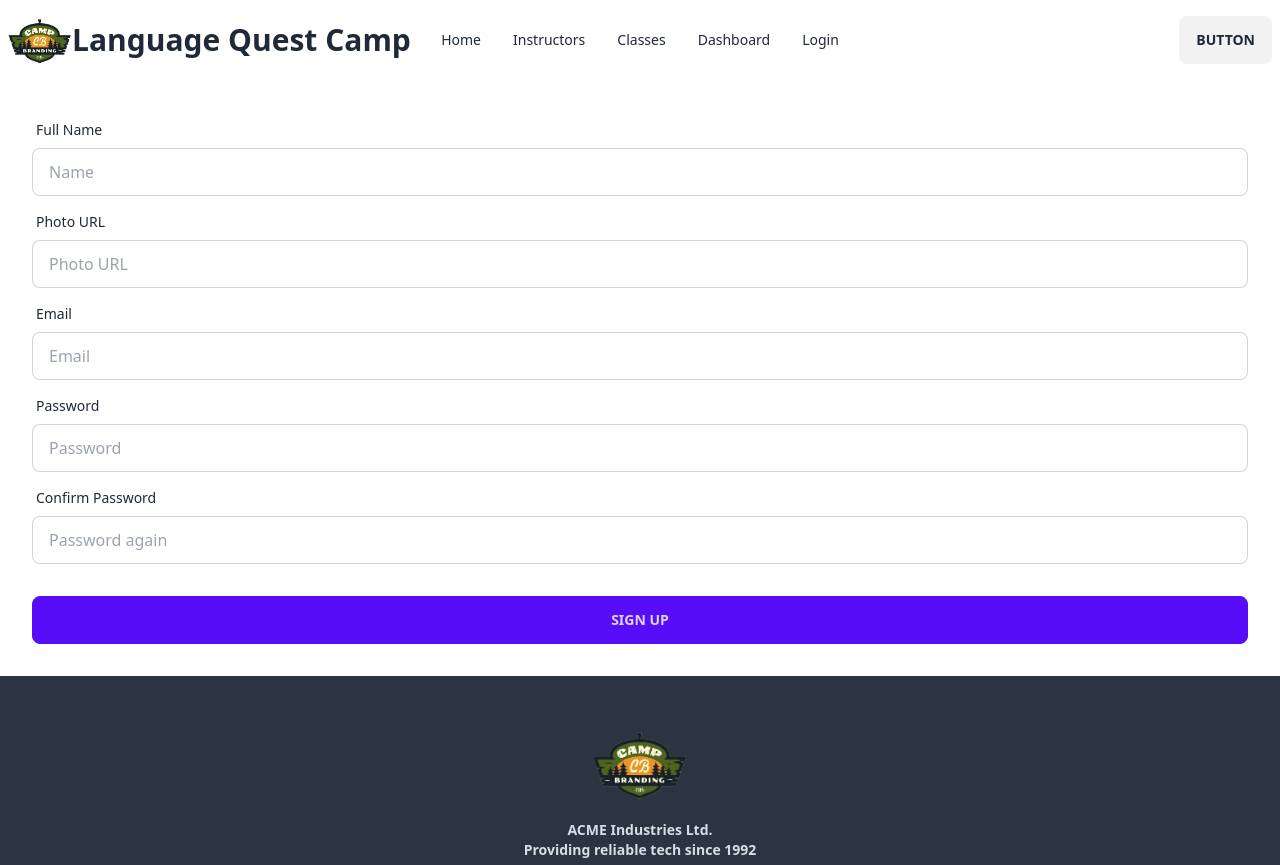
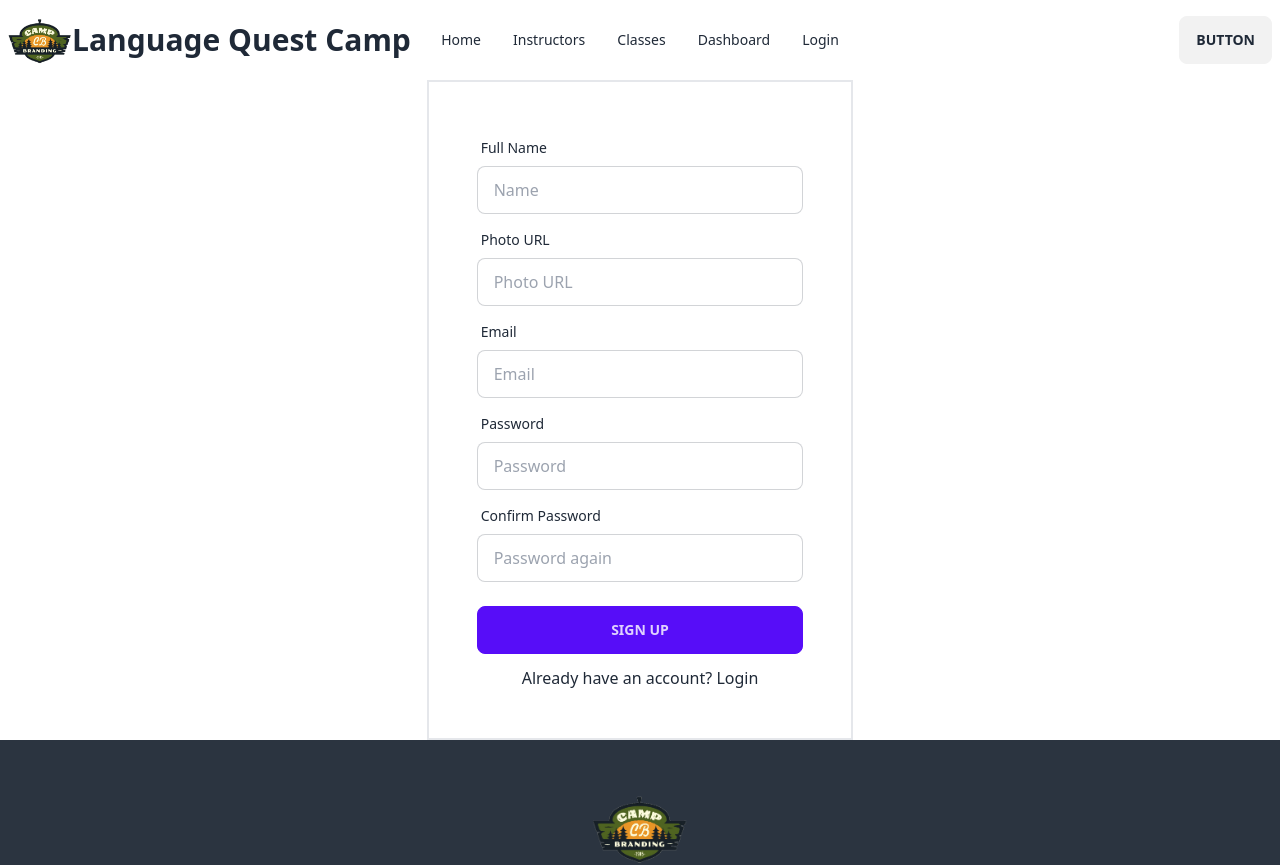
Before and after one commit to mehedi-hasan16/summer-camp-client-side, a React (Vite) app: page /signup in a window 1280 px wide. Shown: the top 865 px of the page. Built offline with nearby package versions, Linux system fonts and the light colour scheme; no server answers.

Commit message:
fixed login and signup page

```diff
--- /dev/null
+++ b/src/components/page/Dashboard/AllUser/AllUser.jsx
@@ -0,0 +1,10 @@
+
+const AllUser = () => {
+    return (
+        <div>
+            this is all user
+        </div>
+    );
+};
+
+export default AllUser;
--- a/src/components/page/Dashboard/Dashboard.jsx
+++ b/src/components/page/Dashboard/Dashboard.jsx
@@ -1,9 +1,12 @@
+import { Link, Outlet } from "react-router-dom";
 
 
 const Dashboard = () => {
     const item =
         <>
-            <li><a>Sidebar Item 1</a></li>
+            <Link to='/dashboard/allusers'><li><a>All User</a></li></Link>
+            <li><a>Sidebar Item 2</a></li>
+            <li><a>Sidebar Item 2</a></li>
             <li><a>Sidebar Item 2</a></li>
         </>
     return (
@@ -11,7 +14,7 @@ const Dashboard = () => {
             <div className="drawer lg:drawer-open">
                 <input id="my-drawer-2" type="checkbox" className="drawer-toggle" />
                 <div className="drawer-content flex flex-col items-center justify-center">
-                    {/* Page content here */}
+                    <Outlet></Outlet>
                     <label htmlFor="my-drawer-2" className="btn btn-primary drawer-button lg:hidden">Open drawer</label>
 
                 </div>
--- a/src/components/page/Login/Login.jsx
+++ b/src/components/page/Login/Login.jsx
@@ -1,5 +1,6 @@
 import { useState } from 'react';
 import { useForm } from 'react-hook-form';
+import { Link } from 'react-router-dom';
 
 const Login = () => {
     const [showPass, setShowPass] = useState(true)
@@ -26,16 +27,17 @@ const Login = () => {
                             <span className="label-text">Password</span>
                         </label>
                         <div className='relative'>
-                    <input type={showPass?'password':'text'} placeholder="Password" className="input input-bordered w-full" {...register("password", { required: true, maxLength: 100 })} />
+                            <input type={showPass ? 'password' : 'text'} placeholder="Password" className="input input-bordered w-full" {...register("password", { required: true, maxLength: 100 })} />
                             <span type="button" className='absolute btn btn-secondary btn-xs right-2 top-3' onClick={() => setShowPass(!showPass)}>{showPass ? 'show' : 'hide'}</span>
                         </div>
 
                     </div>
+                    <div className="form-control mt-5">
+                        <input className='btn btn-primary' type="submit" value='Login' />
+                    </div>
 
-
-                <input className='btn btn-primary mt-3' type="submit" value='Login' />
                 </form>
-
+                <div className='text-center mt-3'>New in website? <Link to='/signup'>Register</Link></div>
             </div>
         </div>
     );
--- a/src/components/page/Signup/Signup.jsx
+++ b/src/components/page/Signup/Signup.jsx
@@ -1,7 +1,7 @@
 import { useForm } from 'react-hook-form';
 import useAuth from '../../../hooks/useAuth';
 import Swal from 'sweetalert2';
-import { useNavigate } from 'react-router-dom';
+import { Link, useNavigate } from 'react-router-dom';
 const Signup = () => {
     const { register, getValues, handleSubmit, reset, formState: { errors } } = useForm();
     const { createUser, updateUserProfile } = useAuth();
@@ -43,7 +43,7 @@ const Signup = () => {
     };
 
     return (
-        <div>
+        <div className='border-2 border-solid md:w-1/3 mx-auto p-4'>
             <form onSubmit={handleSubmit(onSubmit)} className="card-body">
                 <div className="form-control">
                     <label className="label">
@@ -89,8 +89,9 @@ const Signup = () => {
                     {errors.cpassword && <span className="text-red-500">{errors.cpassword.message}</span>}
                     {errors.password?.type === 'minLength' && <p className="text-red-500">Password must be 6 cherecter</p>}
                 </div>
-                <div className="form-control mt-6">
+                <div className="form-control mt-4">
                     <input className="btn btn-primary" type="submit" value="Sign Up" />
+                    <div className='text-center mt-3'>Already have an account? <Link to='/login'>Login</Link></div>
                 </div>
             </form>
         </div>
--- a/src/components/shared/NavBar/NavBar.jsx
+++ b/src/components/shared/NavBar/NavBar.jsx
@@ -1,13 +1,15 @@
 import { Link } from 'react-router-dom';
 import logo from '../../../assets/logo.png'
+import useAuth from '../../../hooks/useAuth';
 const NavBar = () => {
+    const { user, LogOut } = useAuth();
     const navItem =
         <>
             <li><a>Home</a></li>
             <Link to='/instructors'><li><a>Instructors</a></li></Link>
             <li><a>Classes</a></li>
-            <li><a>Dashboard</a></li>
-            <li><a>Login</a></li>
+            <Link to='/dashboard'><li><a>Dashboard</a></li></Link>
+            <Link to='/login'><li><a>Login</a></li></Link>
         </>
 
     return (
```
Also changed, not shown: src/routes/Routers.jsx (+23 -9 lines). Lines whose indentation alone changed are shown as unchanged.
